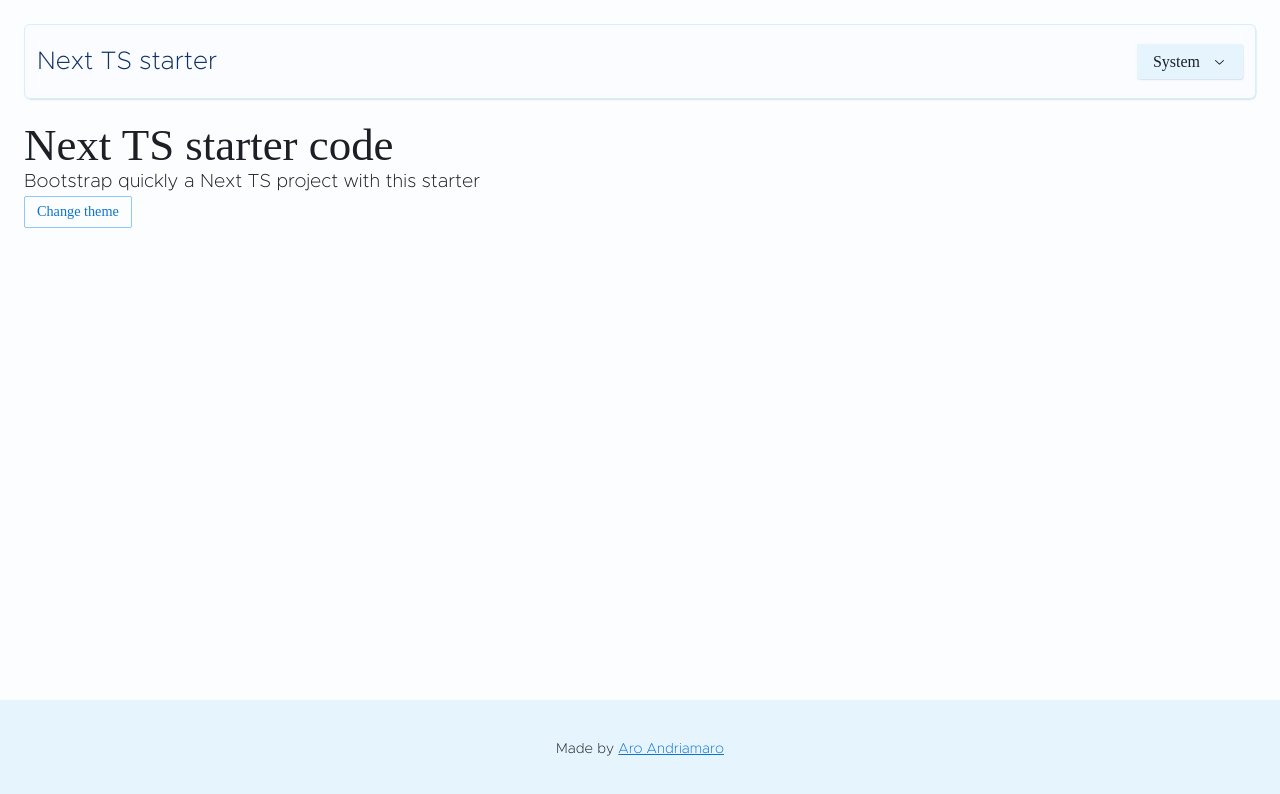
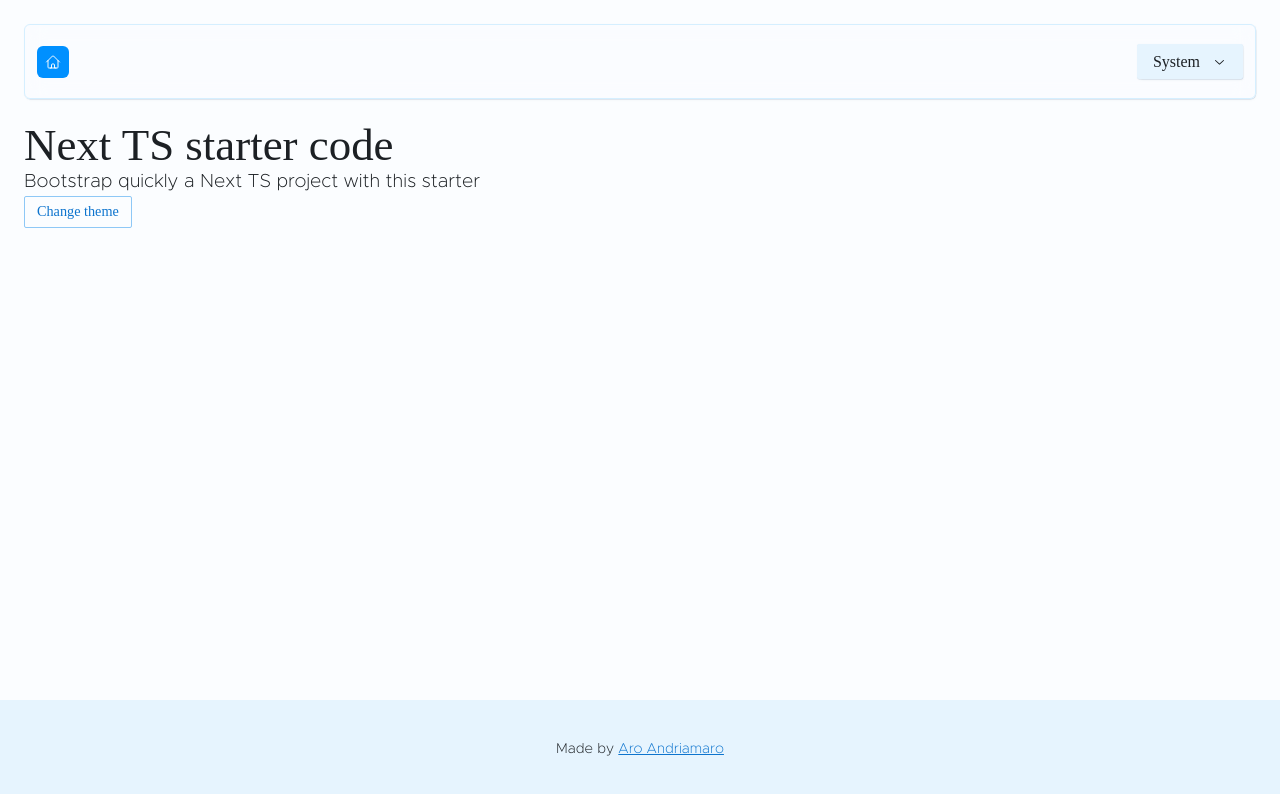
Before and after one commit to notAro14/next-ts-starter, a Next.js app: page / in a window 1280 px wide. Shown: the top 794 px of the page. Built offline with nearby package versions, Linux system fonts and the light colour scheme; a web font is replaced by a local one.

Commit message:
Update go to home link

```diff
--- a/src/common/header/header.tsx
+++ b/src/common/header/header.tsx
@@ -1,14 +1,52 @@
 import ThemeSelect from "src/common/theme-select"
 
-import Text from "src/ui/text"
+import { HiHome } from "src/icons/hero-icon"
+
 import { Container, Nav } from "./header.styles"
+import { styled, theme } from "src/theme/stitches.config"
+import Link from "next/link"
+
+const IconButton = styled("button", {
+  padding: theme.space.xs,
+  borderRadius: theme.radii.md,
+  variants: {
+    variant: {
+      filled: {
+        border: "none",
+        backgroundColor: theme.colors.solid,
+        color: theme.colors["text-fg-white"],
+        "&:hover": {
+          backgroundColor: theme.colors["solid-hovered"],
+          boxShadow: theme.shadows.medium,
+          cursor: "pointer",
+        },
+      },
+      outline: {
+        border: `1px solid ${theme.colors.solid}`,
+        backgroundColor: "transparent",
+        color: theme.colors.solid,
+        "&:hover": {
+          cursor: "pointer",
+          border: `1px solid ${theme.colors["solid-hovered"]}`,
+          backgroundColor: "transparent",
+          boxShadow: "unset",
+        },
+      },
+    },
+  },
+  defaultVariants: {
+    variant: "filled",
+  },
+})
 
 const Header = () => (
   <Container>
     <Nav>
-      <Text vibrant fontSize="lg">
-        Next TS starter
-      </Text>
+      <Link href="/" passHref>
+        <IconButton as="a" aria-label="Go to home" title="Home">
+          <HiHome />
+        </IconButton>
+      </Link>
       <ThemeSelect />
     </Nav>
   </Container>
--- /dev/null
+++ b/src/icons/hero-icon/hi-home.tsx
@@ -0,0 +1,24 @@
+import type { FC } from "react"
+import { styled } from "src/theme/stitches.config"
+
+const SVG = styled("svg", {
+  width: "1em",
+  height: "1em",
+  stroke: "currentColor",
+  fill: "none",
+  strokeWidth: 1.5,
+})
+
+const HiHome: FC = () => {
+  return (
+    <SVG xmlns="http://www.w3.org/2000/svg" viewBox="0 0 24 24">
+      <path
+        strokeLinecap="round"
+        strokeLinejoin="round"
+        d="M2.25 12l8.954-8.955c.44-.439 1.152-.439 1.591 0L21.75 12M4.5 9.75v10.125c0 .621.504 1.125 1.125 1.125H9.75v-4.875c0-.621.504-1.125 1.125-1.125h2.25c.621 0 1.125.504 1.125 1.125V21h4.125c.621 0 1.125-.504 1.125-1.125V9.75M8.25 21h8.25"
+      />
+    </SVG>
+  )
+}
+
+export default HiHome
--- /dev/null
+++ b/src/icons/hero-icon/index.ts
@@ -0,0 +1 @@
+export { default as HiHome } from "./hi-home"
```
